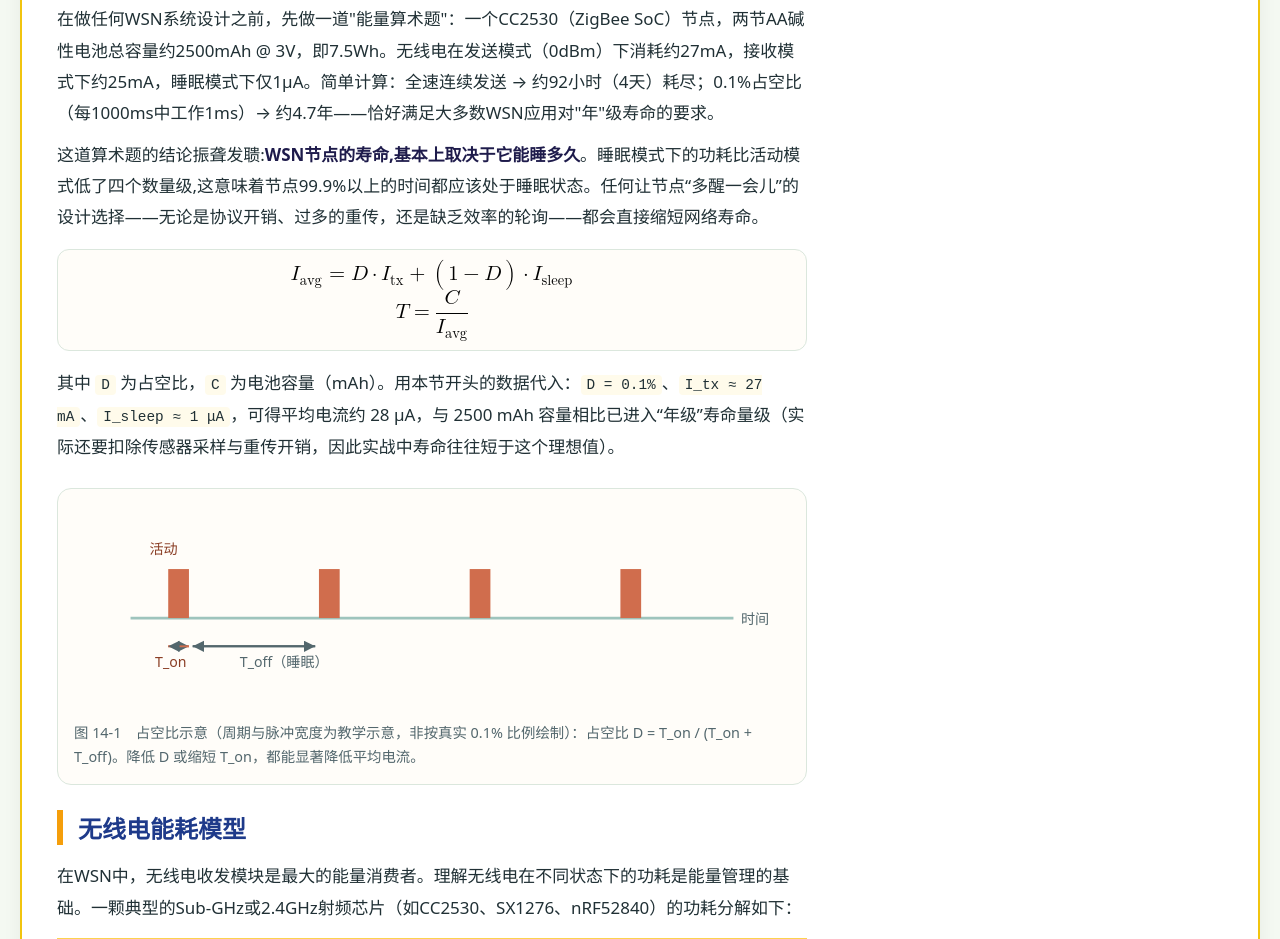
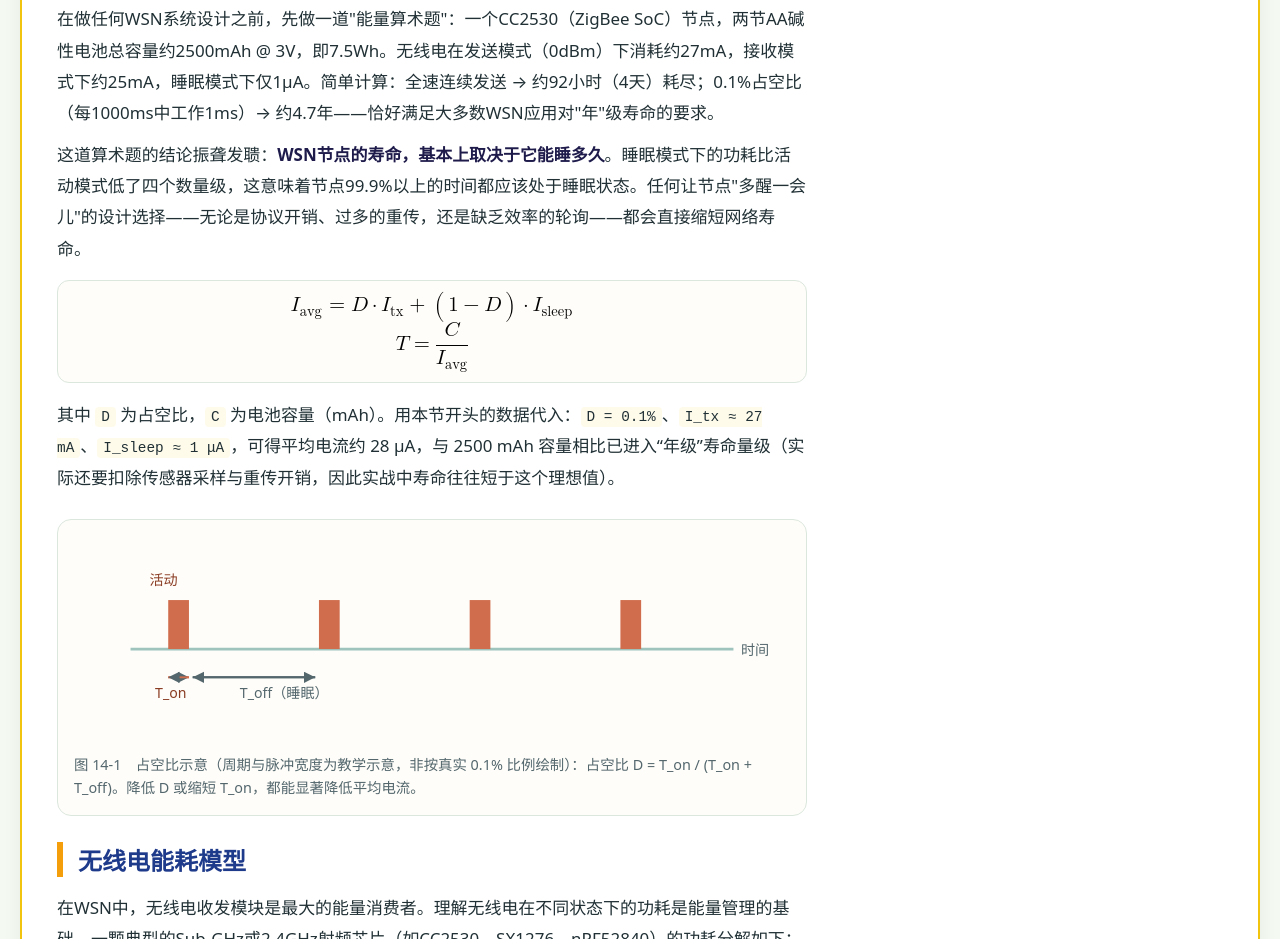
Before and after one commit to 1998x-stack/sensor-network-tutorial, a plain HTML site: page 14.html in a window 1280 px wide. Shown: the part 2068-3007 px from the top of the page. Drawn offline with Linux system fonts and the light colour scheme.

Commit message:
fix(sensor-network-tutorial): 恢复第14章被误改写的正文中文标点
第14章"能量算术题"结论段落的既有正文标点此前被从全角（，：（））
降级为半角 ASCII（,:()），并改动了引号；中文排版下属退化。现逐字恢复
到此前的正文原文，不改动本轮新增的图示、公式与结构。

```diff
--- a/14.html
+++ b/14.html
@@ -85,7 +85,7 @@
 
         <p>在做任何WSN系统设计之前，先做一道"能量算术题"：一个CC2530（ZigBee SoC）节点，两节AA碱性电池总容量约2500mAh @ 3V，即7.5Wh。无线电在发送模式（0dBm）下消耗约27mA，接收模式下约25mA，睡眠模式下仅1μA。简单计算：全速连续发送 → 约92小时（4天）耗尽；0.1%占空比（每1000ms中工作1ms）→ 约4.7年——恰好满足大多数WSN应用对"年"级寿命的要求。</p>
 
-        <p>这道算术题的结论振聋发聩:<strong>WSN节点的寿命,基本上取决于它能睡多久</strong>。睡眠模式下的功耗比活动模式低了四个数量级,这意味着节点99.9%以上的时间都应该处于睡眠状态。任何让节点“多醒一会儿”的设计选择——无论是协议开销、过多的重传，还是缺乏效率的轮询——都会直接缩短网络寿命。</p>
+        <p>这道算术题的结论振聋发聩：<strong>WSN节点的寿命，基本上取决于它能睡多久</strong>。睡眠模式下的功耗比活动模式低了四个数量级，这意味着节点99.9%以上的时间都应该处于睡眠状态。任何让节点"多醒一会儿"的设计选择——无论是协议开销、过多的重传，还是缺乏效率的轮询——都会直接缩短网络寿命。</p>
 
         <div class="eq-scroll" data-math-scroll="1" tabindex="0" role="region" aria-label="公式 14-1：平均电流与寿命估算">
             <math display="block" aria-label="平均电流等于占空比乘活动电流加其余时间的睡眠电流">
```
